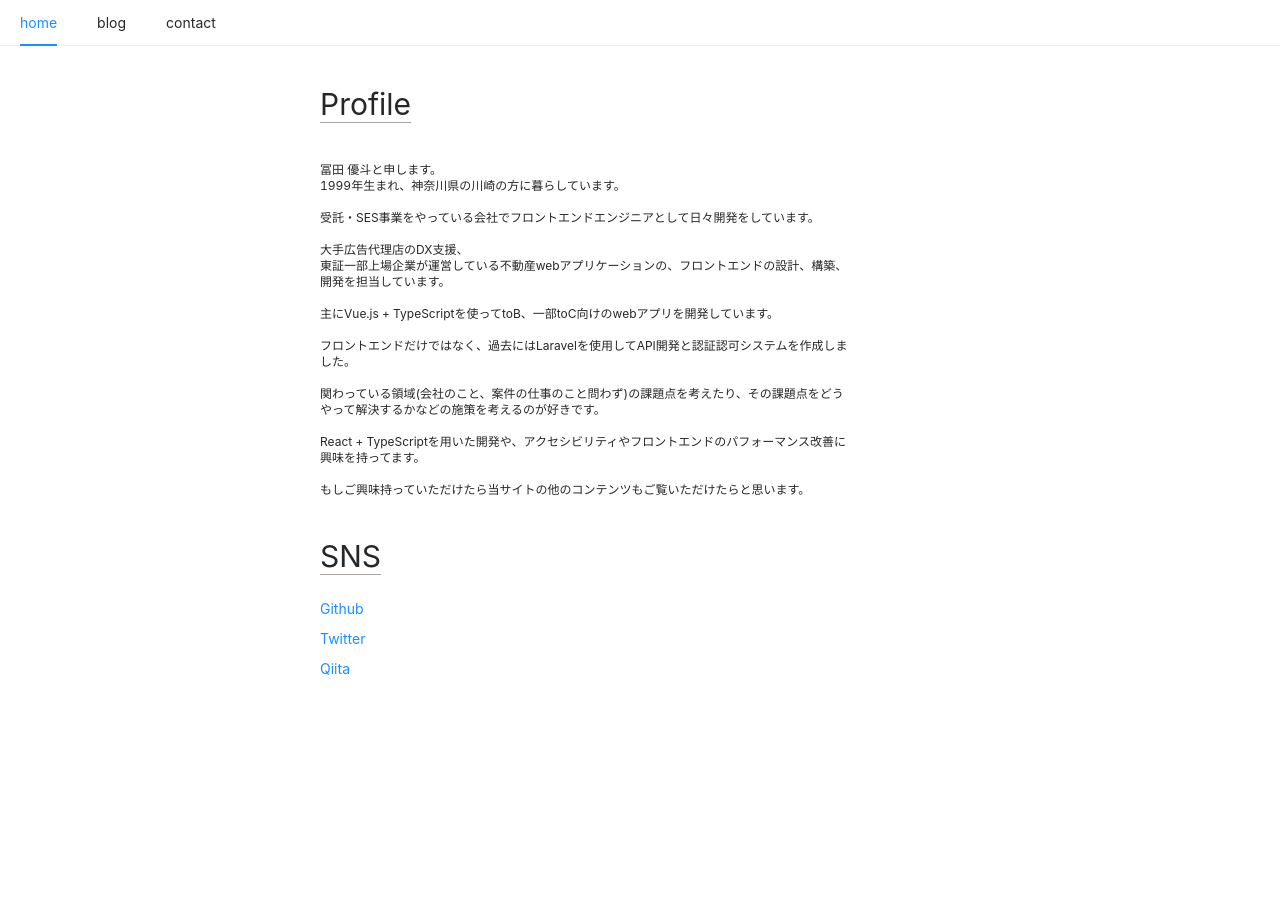
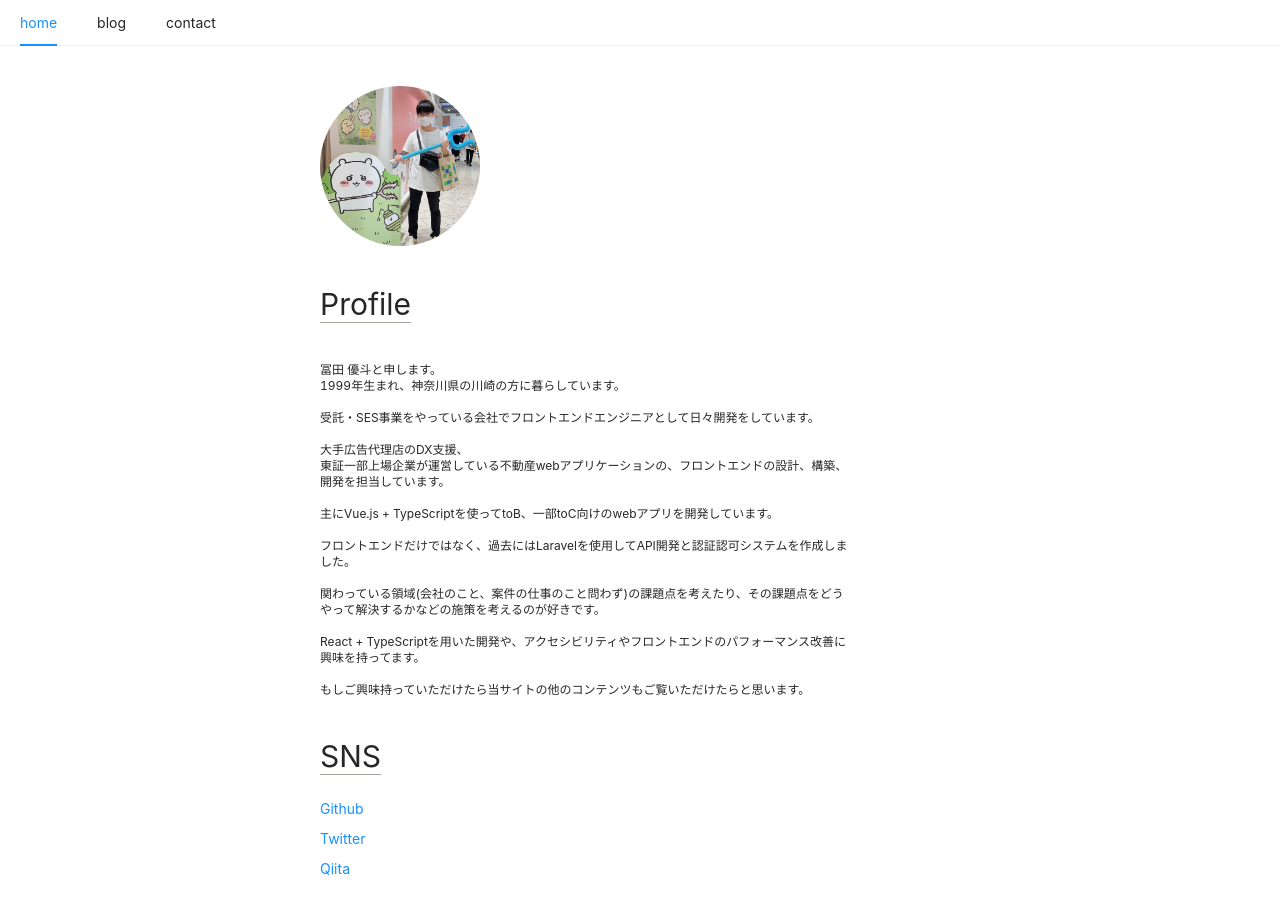
Before and after one commit to yuto-tomita/nextjs-personal-blog, a Next.js app: page / in a window 1280 px wide. Shown: the top 914 px of the page. Before the commit the page ends 800 px from the top, so only its background shows below. Built offline with nearby package versions, Linux system fonts and the light colour scheme.

Commit message:
プロフィール写真更新

```diff
--- a/pages/index.tsx
+++ b/pages/index.tsx
@@ -2,6 +2,7 @@ import React from 'react'
 import { Text } from '@components/ui'
 import { NextSeo } from 'next-seo'
 import { profileMessage } from '@lib/constant/ProfileMessage'
+import Image from 'next/image'
 
 const Home = () => {
   const texts = profileMessage.split(/(\n)/).map((item, index) => {
@@ -17,7 +18,16 @@ const Home = () => {
       <NextSeo description={profileMessage} />
 
       <div className="w-6/12 m-auto mt-10">
-        <Text variant="title">
+        <div className="rounded-full overflow-hidden w-40 h-40 relative">
+          <Image
+            src="/MyProfileImage.jpg"
+            alt="my profile image"
+            layout="fill"
+            objectFit="cover"
+          />
+        </div>
+
+        <Text variant="title" className="mt-10">
           <span className="border-b border-stone-400">
             Profile
           </span>
@@ -28,7 +38,7 @@ const Home = () => {
         </Text>
       </div>
 
-      <div className="w-6/12 m-auto mt-10">
+      <div className="w-6/12 m-auto mt-10 pb-10">
         <Text variant="title">
           <span className="border-b border-stone-400">
             SNS
```
Also changed, not shown: public/MyProfileImage.jpg.
